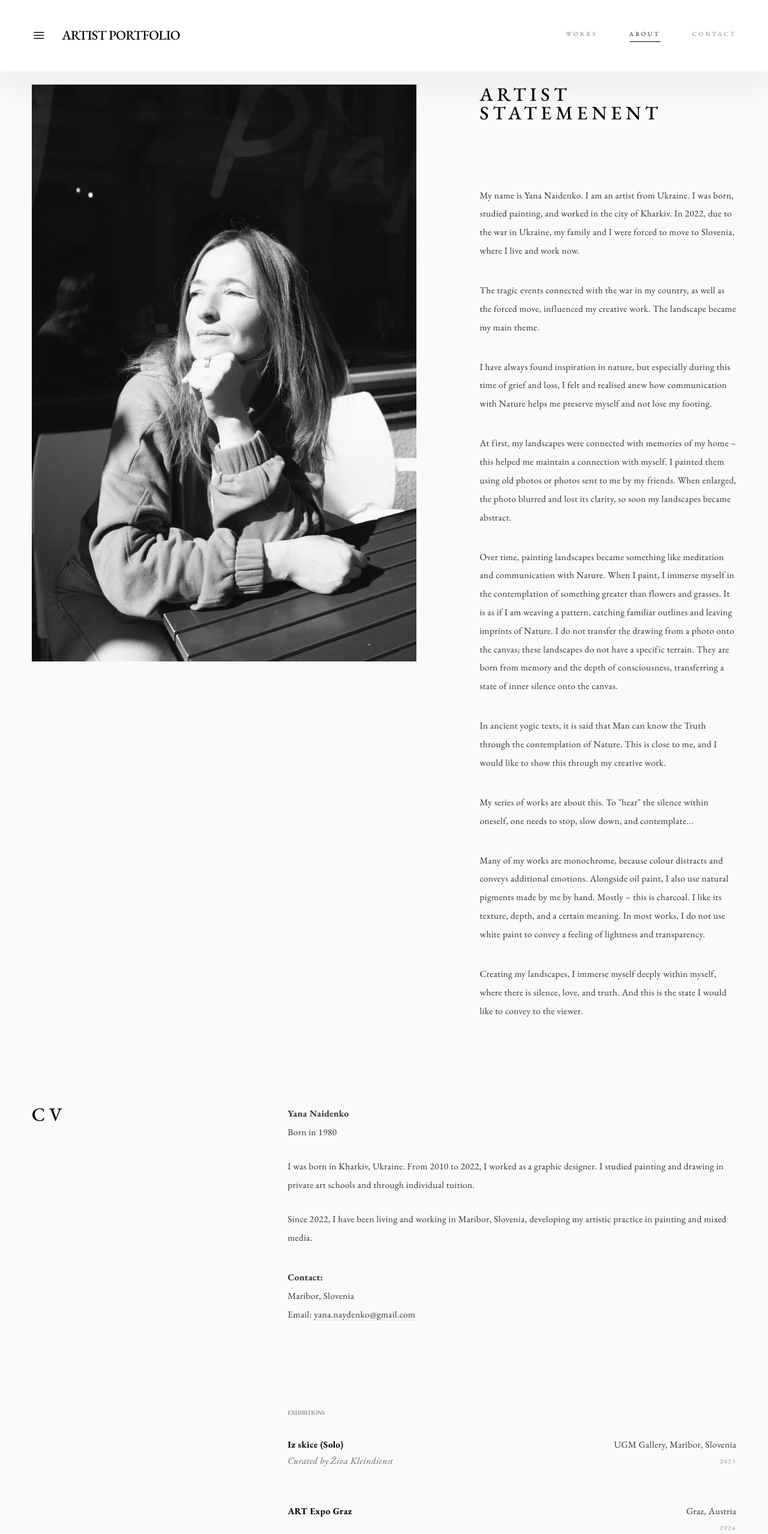
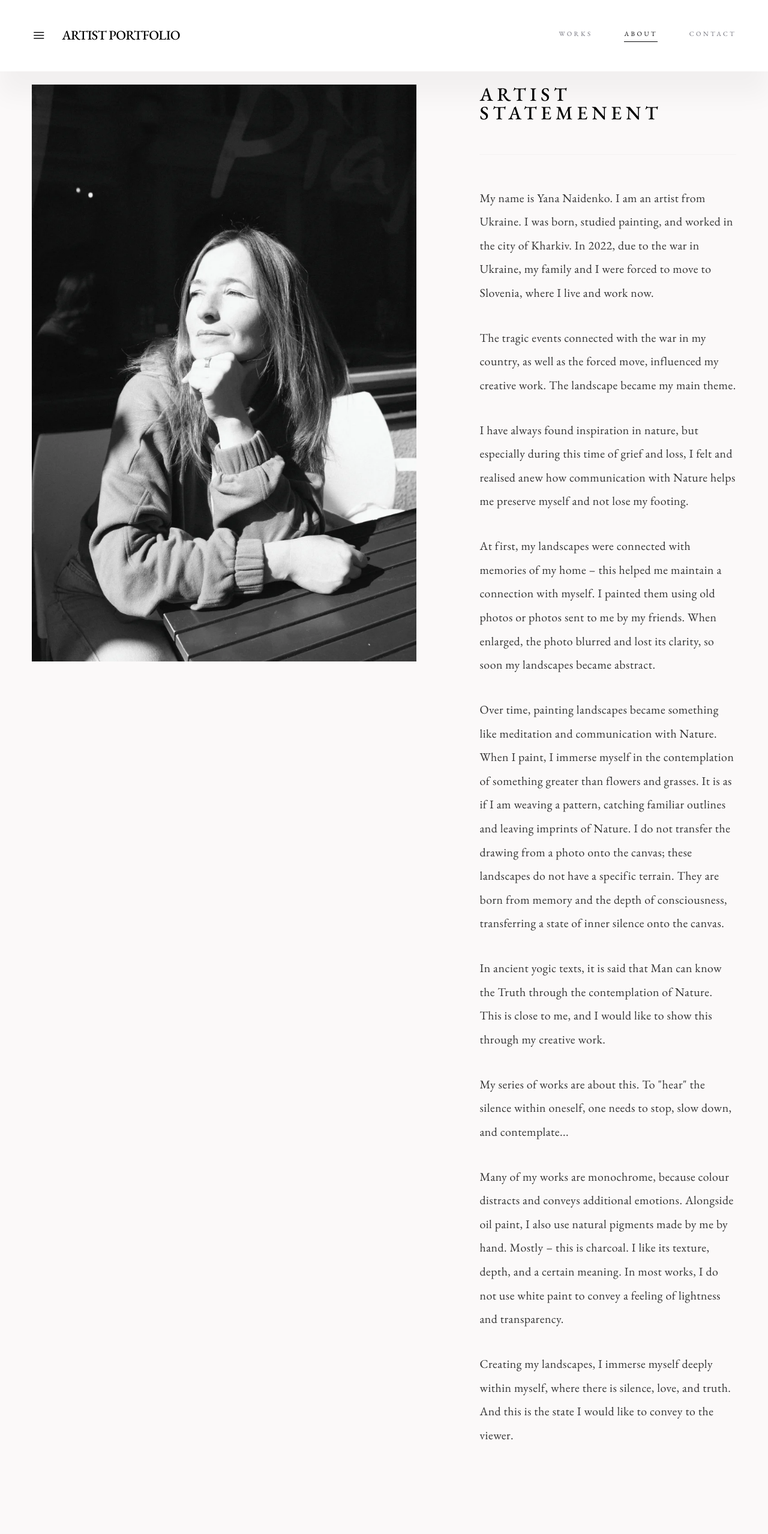
Before and after one commit to lehandr/Yana_Naidenko_Artist_Portfolio, a React (Vite) app: page /Yana_Naidenko_Artist_Portfolio/about in a window 1280 px wide. Shown: the top 2558 px of the page at 60% size. Built offline with nearby package versions, Linux system fonts and the light colour scheme.

Commit message:
Increase font sizes for improved readability across Navbar, About, CV, and Home components

```diff
--- a/src/components/Navbar.tsx
+++ b/src/components/Navbar.tsx
@@ -19,9 +19,9 @@ export default function Navbar() {
         </div>
 
         <nav className="hidden md:flex gap-12">
-          <Link to="/" className={location.pathname === "/" ? "text-zinc-950 border-b border-zinc-950 pb-1 font-sans text-[10px] font-light tracking-[0.2rem] uppercase transition-colors duration-300" : "text-zinc-500 font-sans text-[10px] font-light tracking-[0.2rem] uppercase hover:text-zinc-950 transition-colors duration-300"}>WORKS</Link>
-          <Link to="/about" className={location.pathname === "/about" ? "text-zinc-950 border-b border-zinc-950 pb-1 font-sans text-[10px] font-light tracking-[0.2rem] uppercase transition-colors duration-300" : "text-zinc-500 font-sans text-[10px] font-light tracking-[0.2rem] uppercase hover:text-zinc-950 transition-colors duration-300"}>ABOUT</Link>
-          <Link to="/contact" className={location.pathname === "/contact" ? "text-zinc-950 border-b border-zinc-950 pb-1 font-sans text-[10px] font-light tracking-[0.2rem] uppercase transition-colors duration-300" : "text-zinc-500 font-sans text-[10px] font-light tracking-[0.2rem] uppercase hover:text-zinc-950 transition-colors duration-300"}>CONTACT</Link>
+          <Link to="/" className={location.pathname === "/" ? "text-zinc-950 border-b border-zinc-950 pb-1 font-sans text-[11px] font-light tracking-[0.2rem] uppercase transition-colors duration-300" : "text-zinc-500 font-sans text-[11px] font-light tracking-[0.2rem] uppercase hover:text-zinc-950 transition-colors duration-300"}>WORKS</Link>
+          <Link to="/about" className={location.pathname === "/about" ? "text-zinc-950 border-b border-zinc-950 pb-1 font-sans text-[11px] font-light tracking-[0.2rem] uppercase transition-colors duration-300" : "text-zinc-500 font-sans text-[11px] font-light tracking-[0.2rem] uppercase hover:text-zinc-950 transition-colors duration-300"}>ABOUT</Link>
+          <Link to="/contact" className={location.pathname === "/contact" ? "text-zinc-950 border-b border-zinc-950 pb-1 font-sans text-[11px] font-light tracking-[0.2rem] uppercase transition-colors duration-300" : "text-zinc-500 font-sans text-[11px] font-light tracking-[0.2rem] uppercase hover:text-zinc-950 transition-colors duration-300"}>CONTACT</Link>
         </nav>
       </header>
 
--- a/src/pages/About.tsx
+++ b/src/pages/About.tsx
@@ -1,6 +1,6 @@
 export default function About() {
   return (
-    <div className="px-8 md:px-12 max-w-[1440px] mx-auto mt-16 md:mt-32">
+    <div className="px-8 md:px-12 max-w-360 mx-auto mt-16 md:mt-32">
       <section className="grid grid-cols-1 md:grid-cols-12 gap-12 md:gap-24 mb-32 items-start">
         <div className="md:col-span-7 bg-surface-low overflow-hidden">
           <img
@@ -11,7 +11,7 @@ export default function About() {
         </div>
         <div className="md:col-span-5 flex flex-col justify-center h-full">
           <h1 className="font-headline leading-none tracking-tighter border-b-[0.5px] border-outline-variant/15 pb-12 uppercase font-medium text-black mb-12" style={{ fontSize: "31.6px", letterSpacing: "0.216em" }}>ARTIST STATEMENENT</h1>
-          <div className="space-y-8 text-sm leading-[2] tracking-wide opacity-80">
+          <div className="space-y-8 text-lg leading-loose tracking-wide opacity-80">
             <p>My name is Yana Naidenko. I am an artist from Ukraine. I was born, studied painting, and worked in the city of Kharkiv. In 2022, due to the war in Ukraine, my family and I were forced to move to Slovenia, where I live and work now.</p>
             <p>The tragic events connected with the war in my country, as well as the forced move, influenced my creative work. The landscape became my main theme.</p>
             <p>I have always found inspiration in nature, but especially during this time of grief and loss, I felt and realised anew how communication with Nature helps me preserve myself and not lose my footing.</p>
@@ -31,7 +31,7 @@ export default function About() {
         </div>
 
         <div className="md:col-span-8 space-y-32">
-          <div className="space-y-6 text-sm leading-[2] tracking-wide opacity-80">
+          <div className="space-y-6 text-lg leading-loose tracking-wide opacity-80">
             <div>
               <p className="font-bold text-black opacity-100">Yana Naidenko</p>
               <p>Born in 1980</p>
@@ -76,13 +76,13 @@ export default function About() {
 function CVSection({ title, items }: { title: string, items: { title: string, location: string, year: string, curator?: string, link?: string }[] }) {
   return (
     <div className="space-y-12">
-      <h3 className="text-[10px] tracking-[0.2em] uppercase opacity-50 font-bold mb-8">{title}</h3>
+      <h3 className="text-lg tracking-[0.2em] uppercase opacity-50 font-bold mb-8">{title}</h3>
       <div className="space-y-8">
         {items.map((item, index) => {
           const content = (
             <div className={`flex flex-col md:flex-row md:justify-between border-b border-outline-variant/15 pb-6 gap-4 ${item.link ? 'hover:opacity-60 transition-opacity' : ''}`}>
               <div className="flex flex-col">
-                <span className="font-bold text-sm tracking-wide flex items-center gap-2">
+                <span className="font-bold text-lg tracking-wide flex items-center gap-2">
                   {item.title}
                   {item.link && (
                     <svg width="12" height="12" viewBox="0 0 24 24" fill="none" stroke="currentColor" strokeWidth="2" strokeLinecap="round" strokeLinejoin="round" className="opacity-50">
@@ -91,11 +91,11 @@ function CVSection({ title, items }: { title: string, items: { title: string, lo
                   )}
                 </span>
                 {item.curator && (
-                  <span className="text-sm tracking-wide opacity-60 mt-1 italic">Curated by {item.curator}</span>
+                  <span className="text-lg tracking-wide opacity-60 mt-1 italic">Curated by {item.curator}</span>
                 )}
               </div>
               <div className="flex flex-col md:items-end mt-2 md:mt-0">
-                <span className="text-sm tracking-wide opacity-80">{item.location}</span>
+                <span className="text-lg tracking-wide opacity-80">{item.location}</span>
                 <span className="text-[10px] tracking-[0.2em] uppercase opacity-50 mt-2">{item.year}</span>
               </div>
             </div>
--- a/src/pages/Home.tsx
+++ b/src/pages/Home.tsx
@@ -12,7 +12,7 @@ export default function Home() {
           Yana Naidenko
         </h1>
         <div className="mt-8 flex justify-end">
-          <p className="max-w-md font-body text-sm font-light leading-relaxed text-on-surface-variant tracking-wide">
+          <p className="max-w-md font-body text-lg font-light leading-relaxed text-on-surface-variant tracking-wide">
             My work is a reflection of an interaction with nature, where nature helps us find an anchor within ourselves and attain a state of inner silence and tranquility.
           </p>
         </div>
```
